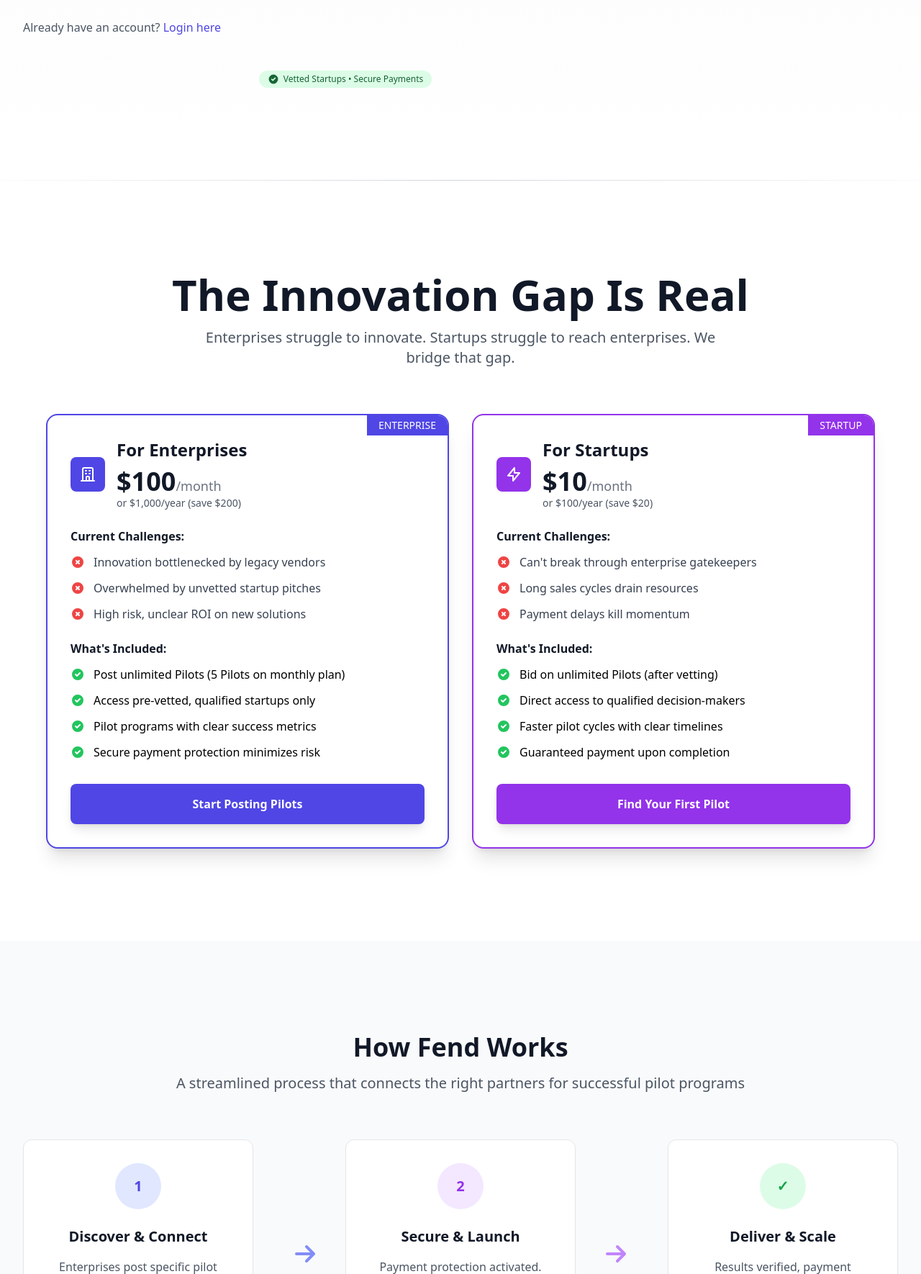
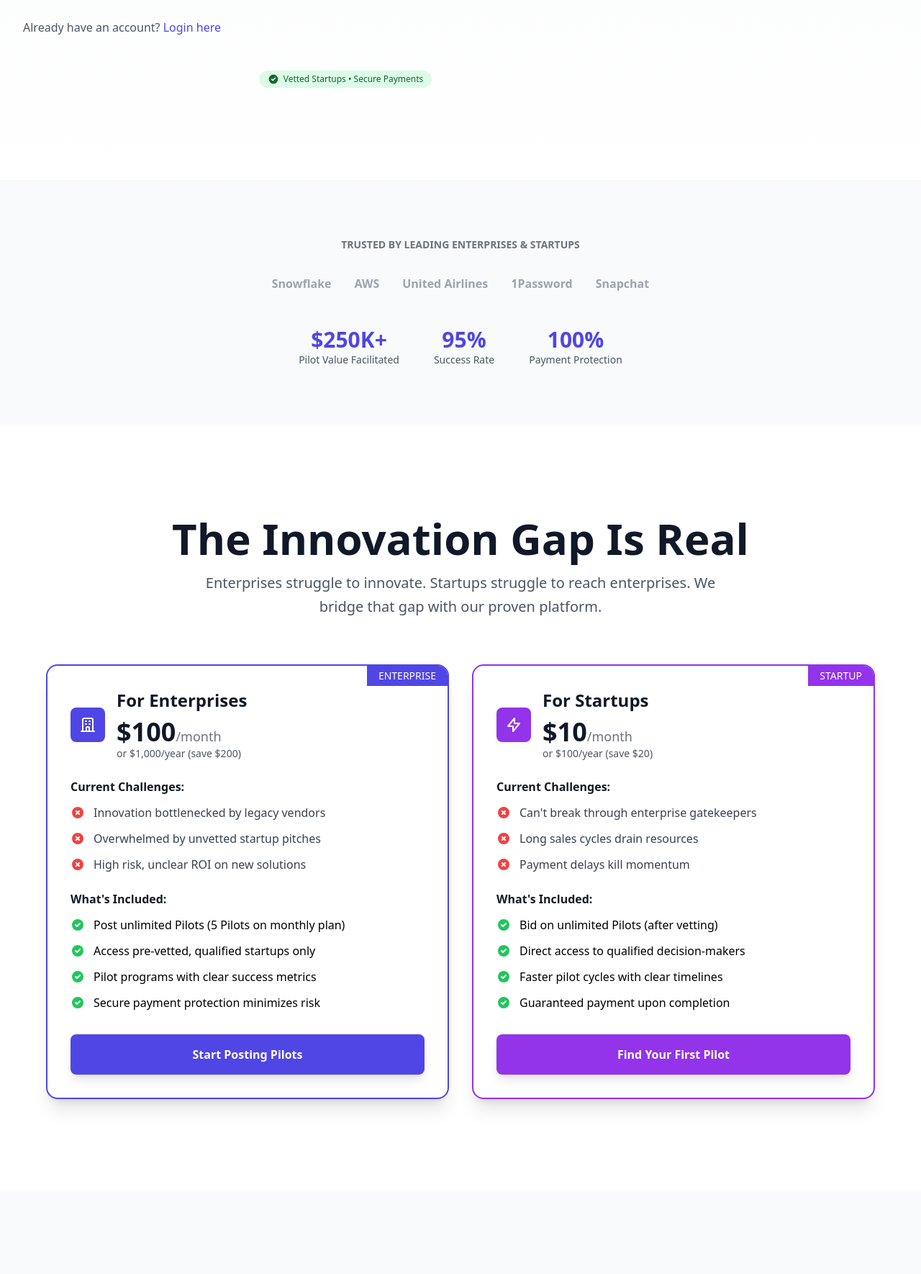
Before and after one commit to sameerhimati/fend-marketplace, a Django app: template templates/landing.html in a window 1280 px wide. Shown: the part 569-2339 px from the top of the page at 72% size. Run offline with Django 5.2, Linux system fonts and the light colour scheme; the template is opened without the code that fills it: most values are stand-ins (such as "Sample title", 1, 10 or a date in 2020); some libraries are stand-ins or nearby versions.

Commit message:
Redesign marketplace landing page with better visual hierarchy
- Add trust indicators section with company logos and key stats
- Creates smooth transition between hero and pricing sections
- Include K+ facilitated, 95% success rate, 100% payment protection
- Improved typography and spacing for pricing section header
- Reduces abrupt jump from hero to pricing cards

🤖 Generated with [Claude Code](https://claude.ai/code)

Co-Authored-By: Claude <noreply@anthropic.com>

```diff
--- a/templates/landing.html
+++ b/templates/landing.html
@@ -139,19 +139,46 @@
     </div>
 </section>
 
-<!-- Visual Separator -->
-<div class="w-full h-px bg-gradient-to-r from-transparent via-gray-300 to-transparent"></div>
+<!-- Trust Indicators Section -->
+<section class="py-20 bg-gray-50">
+    <div class="max-w-7xl mx-auto px-4 sm:px-6 lg:px-8">
+        <div class="text-center">
+            <p class="text-sm font-semibold text-gray-500 mb-8">TRUSTED BY LEADING ENTERPRISES & STARTUPS</p>
+            <div class="flex flex-wrap justify-center items-center gap-8 text-gray-400 font-semibold">
+                <span>Snowflake</span>
+                <span>AWS</span>
+                <span>United Airlines</span>
+                <span>1Password</span>
+                <span>Snapchat</span>
+            </div>
+            <div class="mt-12 flex flex-wrap justify-center gap-12 text-sm text-gray-600">
+                <div class="text-center">
+                    <div class="text-3xl font-bold text-indigo-600">$250K+</div>
+                    <div>Pilot Value Facilitated</div>
+                </div>
+                <div class="text-center">
+                    <div class="text-3xl font-bold text-indigo-600">95%</div>
+                    <div>Success Rate</div>
+                </div>
+                <div class="text-center">
+                    <div class="text-3xl font-bold text-indigo-600">100%</div>
+                    <div>Payment Protection</div>
+                </div>
+            </div>
+        </div>
+    </div>
+</section>
 
 <!-- Problem/Solution Section -->
 <section class="py-32 bg-white">
     <div class="max-w-7xl mx-auto px-4 sm:px-6 lg:px-8">
         <div class="text-center mb-16">
-            <h2 class="text-3xl md:text-6xl font-bold text-gray-900 ">
+            <h2 class="text-4xl md:text-6xl font-bold text-gray-900 mb-4">
                 The Innovation Gap Is Real
             </h2>
-            <p class="mt-4 text-xl text-gray-600 max-w-3xl mx-auto">
+            <p class="text-xl text-gray-600 max-w-3xl mx-auto leading-relaxed">
                 Enterprises struggle to innovate. Startups struggle to reach enterprises.
-                We bridge that gap.
+                We bridge that gap with our proven platform.
             </p>
         </div>
 
```
